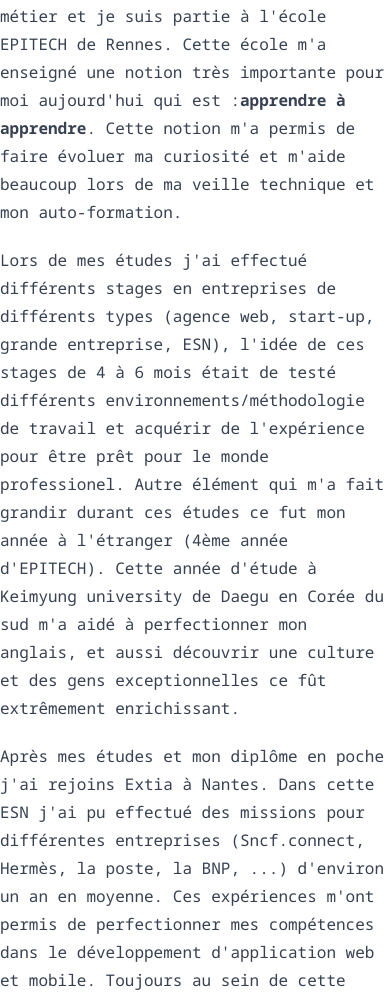
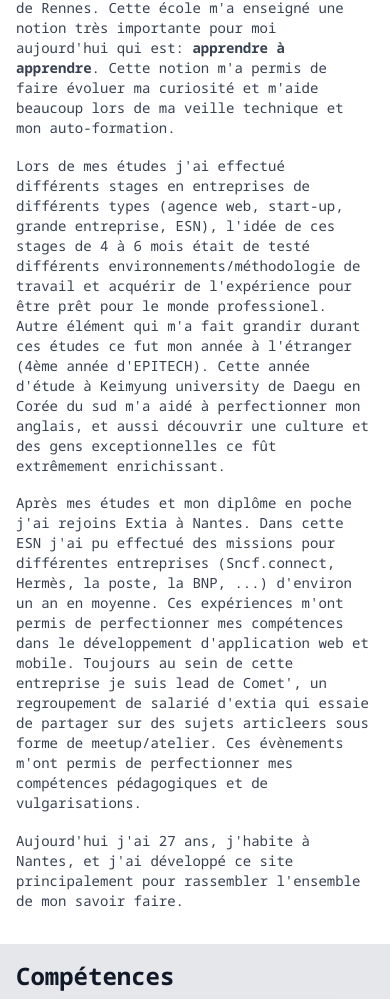
Before and after one commit to davidevenbzh/website, a React (Create React App) app: page / in a window 390 px wide. Shown: the part 998-1997 px from the top of the page. Built offline with nearby package versions, Linux system fonts and the light colour scheme.

Commit message:
feat(create-first-visual): add skils section

```diff
--- a/package.json
+++ b/package.json
@@ -18,6 +18,7 @@
     "gh-pages": "^4.0.0",
     "react": "^18.2.0",
     "react-dom": "^18.2.0",
+    "react-icons": "^4.6.0",
     "react-scripts": "5.0.1",
     "web-vitals": "^2.1.4"
   },
--- a/src/components/container/container.tsx
+++ b/src/components/container/container.tsx
@@ -1,9 +1,19 @@
 import Introduction from '../introduction';
+import Skills from '../skills';
 
 const Container = (): JSX.Element => {
   return (
-    <div className='mt-4 flex items-end justify-center'>
-      <Introduction />
+    <div>
+      <div>
+        <div className='container py-4 mx-auto px-4'>
+          <Introduction />
+        </div>
+      </div>
+      <div className='bg-gray-200'>
+        <div className='container py-4 mx-auto px-4'>
+          <Skills />
+        </div>
+      </div>
     </div>
   );
 };
--- a/src/components/introduction/introduction.tsx
+++ b/src/components/introduction/introduction.tsx
@@ -2,14 +2,14 @@
 
 const Introduction = (): JSX.Element => {
   return (
-    <div className='prose'>
+    <article className='max-w-full prose prose-p:text-sm'>
       <h2>Présentation</h2>
-      <section className='text-smù'>
+      <section>
         <p>
-          Depuis mon plus jeune âge je suis passionné par l&apos;informatique, après mon bac en
-          poche j&apos;ai voulu en faire mon métier et je suis partie à l&apos;école EPITECH de
+          Depuis mon plus jeune âge je suis passionné par l&apos;informatique. Après mon bac en
+          poche, j&apos;ai voulu en faire mon métier et je suis partie à l&apos;école EPITECH de
           Rennes. Cette école m&apos;a enseigné une notion très importante pour moi aujourd&apos;hui
-          qui est :<b>apprendre à apprendre</b>. Cette notion m&apos;a permis de faire évoluer ma
+          qui est: <b>apprendre à apprendre</b>. Cette notion m&apos;a permis de faire évoluer ma
           curiosité et m&apos;aide beaucoup lors de ma veille technique et mon auto-formation.
         </p>
         <p>
@@ -28,15 +28,16 @@
           poste, la BNP, ...) d&apos;environ un an en moyenne. Ces expériences m&apos;ont permis de
           perfectionner mes compétences dans le développement d&apos;application web et mobile.
           Toujours au sein de cette entreprise je suis lead de Comet&apos;, un regroupement de
-          salarié d&apos;extia qui essaie de partager sur des sujets divers sous forme de
-          meetup/atelier.
+          salarié d&apos;extia qui essaie de partager sur des sujets articleers sous forme de
+          meetup/atelier. Ces évènements m&apos;ont permis de perfectionner mes compétences
+          pédagogiques et de vulgarisations.
         </p>
         <p>
           Aujourd&apos;hui j&apos;ai {getAge()} ans, j&apos;habite à Nantes, et j&apos;ai développé
           ce site principalement pour rassembler l&apos;ensemble de mon savoir faire.
         </p>
       </section>
-    </div>
+    </article>
   );
 };
 
--- /dev/null
+++ b/src/components/skills/index.ts
@@ -0,0 +1,3 @@
+import Skills from './skills';
+
+export default Skills;
--- /dev/null
+++ b/src/components/skills/skills.tsx
@@ -0,0 +1,75 @@
+import * as React from 'react';
+import { FaLaptopCode, FaHandshake } from 'react-icons/fa';
+import { useIsInViewport } from '../../utils/intersection.hook';
+
+const Skills = (): JSX.Element => {
+  const devSectionRef = React.useRef<HTMLTableSectionElement>(null);
+  const softSectionRef = React.useRef<HTMLTableSectionElement>(null);
+  const devIsInView = useIsInViewport(devSectionRef);
+  React.useEffect(() => {
+    if (devIsInView) {
+      devSectionRef.current?.classList.add('scale-in-center');
+    }
+  }, [devIsInView]);
+  const softIsInView = useIsInViewport(softSectionRef);
+  React.useEffect(() => {
+    if (softIsInView) {
+      softSectionRef.current?.classList.add('scale-in-center');
+    }
+  }, [softIsInView]);
+
+  return (
+    <article className='max-w-full prose prose-p:text-sm'>
+      <h2>Compétences</h2>
+      <div className='flex justify-center flex-col'>
+        <section
+          ref={devSectionRef}
+          className='shadow-2xl border-white border-2 rounded p-4 bg-white'
+        >
+          <div className='flex flex-col items-center'>
+            <FaLaptopCode className='fill-blue-700 stroke-2' size='8rem' />
+            <h3>Développement</h3>
+          </div>
+          <h4>Langages</h4>
+          <p>Typescript, Javascript, Java, HTML, CSS, PHP, Python</p>
+
+          <h4>Librairies et Frameworks</h4>
+          <p>
+            React, React-Native, Ionic/React, Angular, NestJS, Redux, Redux-toolkit, RxJS, NgRx,
+            Jest, Testing Library, Spring, SpringBoot, Junit, Mockito, Symphony
+          </p>
+          <h4>Outils</h4>
+          <p>
+            Vscode, IntelliJ, Git, Gitlab, Gitlab-ci, Npm, Maven, Gradle, Docker, Docker Swarm,
+            Dbeaver, PgAdmin, Storybook, Gatling
+          </p>
+        </section>
+        <section
+          ref={softSectionRef}
+          className='mt-8 shadow-2xl border-white border-2 rounded p-4 bg-white'
+        >
+          <div className='flex flex-col items-center'>
+            <FaHandshake className='fill-orange-700 stroke-2' size='8rem' />
+            <h3>Soft Skills</h3>
+          </div>
+
+          <h4>Projet</h4>
+          <p>Force de proposition, Organisation d&apos;atelier, Documentation technique</p>
+
+          <h4>Monter en compétences</h4>
+          <p>
+            Organisation de pair/mob programming, Partage de veille technologique, Organisation de
+            Rex/Post-mortem
+          </p>
+          <h4>Agilité</h4>
+          <p>
+            Participation active aux cérémonies, Organisation ou assistance sur la réalisation des
+            rituels
+          </p>
+        </section>
+      </div>
+    </article>
+  );
+};
+
+export default Skills;
--- a/src/index.css
+++ b/src/index.css
@@ -4,11 +4,11 @@
 
 @layer base {
   html {
-    @apply sm:text-base;
-    @apply md:text-lg;
-    @apply lg:text-xl;
-    @apply xl:text-2xl;
-    @apply 2xl:text-3xl;
+    @apply sm:text-xs;
+    @apply md:text-base;
+    @apply lg:text-lg;
+    @apply xl:text-xl;
+    @apply 2xl:text-2xl;
   }
 }
 
@@ -47,3 +47,44 @@
   @apply flex items-end justify-center h-screen bg-fixed bg-center bg-cover;
   background-image: url('./assets/background.jpg');
 }
+
+.scale-in-center {
+  -webkit-animation: scale-in-center 0.5s cubic-bezier(0.25, 0.46, 0.45, 0.94) both;
+  animation: scale-in-center 0.5s cubic-bezier(0.25, 0.46, 0.45, 0.94) both;
+}
+/* ----------------------------------------------
+ * Generated by Animista on 2022-11-3 17:43:38
+ * Licensed under FreeBSD License.
+ * See http://animista.net/license for more info.
+ * w: http://animista.net, t: @cssanimista
+ * ---------------------------------------------- */
+
+/**
+ * ----------------------------------------
+ * animation scale-in-center
+ * ----------------------------------------
+ */
+@-webkit-keyframes scale-in-center {
+  0% {
+    -webkit-transform: scale(0);
+    transform: scale(0);
+    opacity: 1;
+  }
+  100% {
+    -webkit-transform: scale(1);
+    transform: scale(1);
+    opacity: 1;
+  }
+}
+@keyframes scale-in-center {
+  0% {
+    -webkit-transform: scale(0);
+    transform: scale(0);
+    opacity: 1;
+  }
+  100% {
+    -webkit-transform: scale(1);
+    transform: scale(1);
+    opacity: 1;
+  }
+}
--- /dev/null
+++ b/src/utils/intersection.hook.ts
@@ -0,0 +1,20 @@
+import * as React from 'react';
+
+export const useIsInViewport = (ref: any): boolean => {
+  const [isIntersecting, setIsIntersecting] = React.useState(false);
+
+  const observer = React.useMemo(
+    () => new IntersectionObserver(([entry]) => setIsIntersecting(entry.isIntersecting)),
+    [],
+  );
+
+  React.useEffect(() => {
+    observer.observe(ref.current);
+
+    return () => {
+      observer.disconnect();
+    };
+  }, [ref, observer]);
+
+  return isIntersecting;
+};
```
Also changed, not shown: 1 other file (tests, documents, lock files or other folders).
